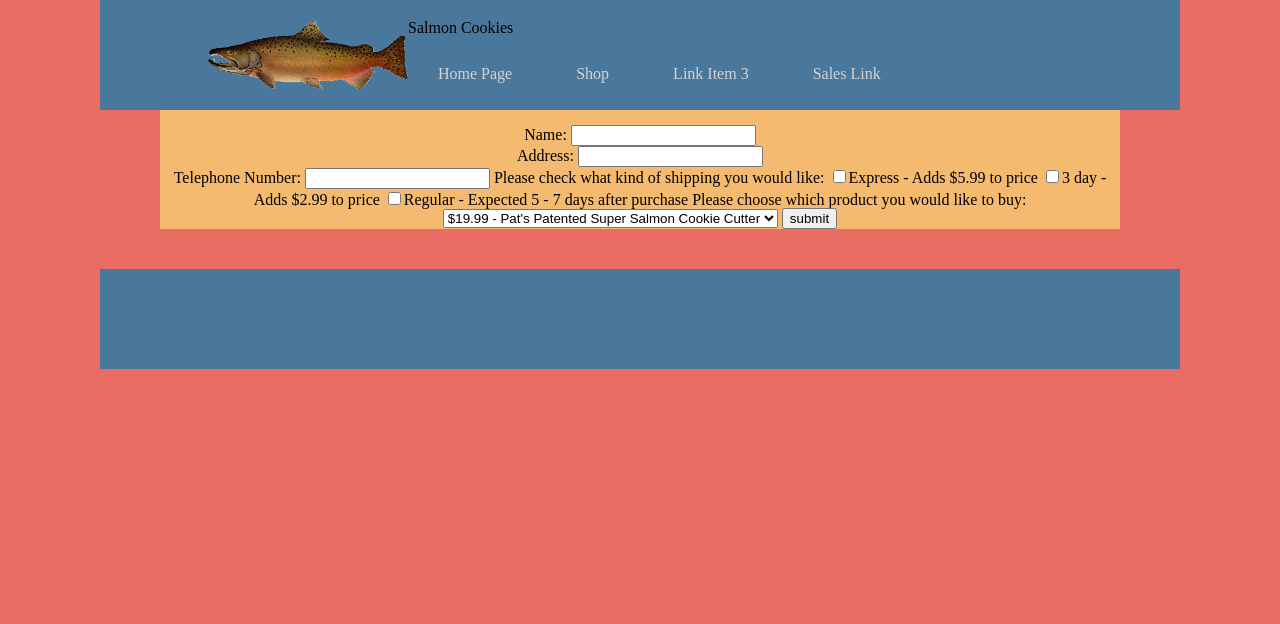
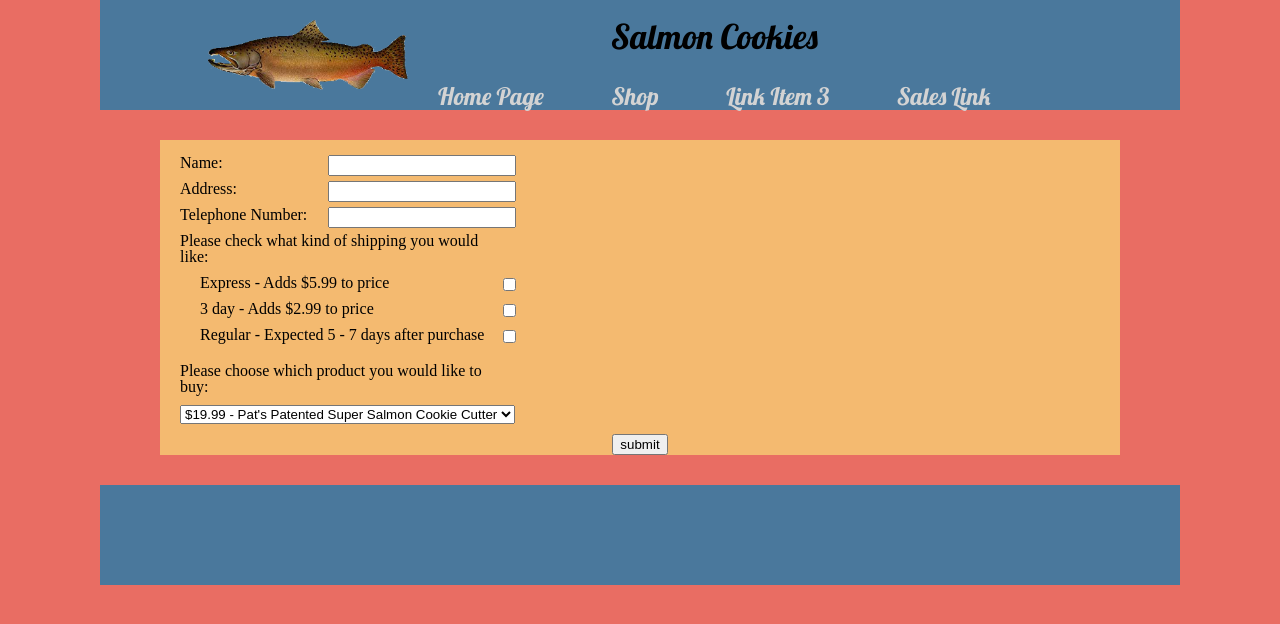
Before and after one commit to Zaffierce/cookie-stand, a plain HTML site: page store.html in a window 1280 px wide. Drawn offline with Linux system fonts and the light colour scheme.

Commit message:
Minor tweaks with css

```diff
--- a/css/style.css
+++ b/css/style.css
@@ -10,6 +10,7 @@ header {
   height: 100px;
   background-color: #4A789C;
   padding-top:10px;
+  margin-bottom: 30px;
   /* text-align: center; */
   /* display: block; */
 }
@@ -33,6 +34,9 @@ nav {
   display: inline-block;
   /* width: 60%; */
   position: absolute;
+  font-family: 'Lobster', cursive;
+  font-size: 34px;
+  text-align: center;
 }
 
 /* nav ul {
@@ -42,6 +46,7 @@ nav {
 nav li {
   display: inline-block; /*Places the links in a row*/
   padding: 30px;
+  font-size: 24px;
 }
 
 nav a {
@@ -56,7 +61,6 @@ main {
   margin: auto;
   height: auto;
   /* border: 1px green solid; */
-  padding-bottom: 30px;
 }
 
 main section {
@@ -121,6 +125,16 @@ main img {
   padding-right: 30px;
 }
 
+#featured p {
+  text-align: left;
+  height: 370px;
+  font-size: 20px;
+  font-weight: bold;
+  font-style: italic;
+  line-height: 1.1;
+  overflow: auto;
+}
+
 h1 {
   text-align: left;
   font-size: 28px;
@@ -168,16 +182,6 @@ h2 {
   padding-top: 25px;
 }
 
-#featured p {
-  text-align: left;
-  height: 400px;
-  font-size: 20px;
-  font-weight: bold;
-  font-style: italic;
-  line-height: 1.1;
-  overflow: auto;
-}
-
 footer {
   margin-top: 10px;
   clear: both;
@@ -185,6 +189,7 @@ footer {
   background-color: #4A789C;
   text-align: center;
   display: block;
+  margin-top: 30px;
 }
 
 #content {
@@ -208,3 +213,24 @@ td {
 tr {
   border: 1px solid green;
 }
+#salesSection {
+  display: block;
+  text-align: left;
+  padding-left: 20px;
+  padding-bottom: 10px;
+  width: 35%;
+  clear: both;
+}
+
+#salesSection span {
+  width: 95%;
+}
+#salesSection label {
+  padding-right: 20px;
+  padding-bottom: 10px;
+  float: left;
+}
+#salesSection input {
+  padding-left: 5px;
+  float: right;
+}
```
Also changed, not shown: index.html (+8 -7 lines), sales.html (+3 -4 lines).
